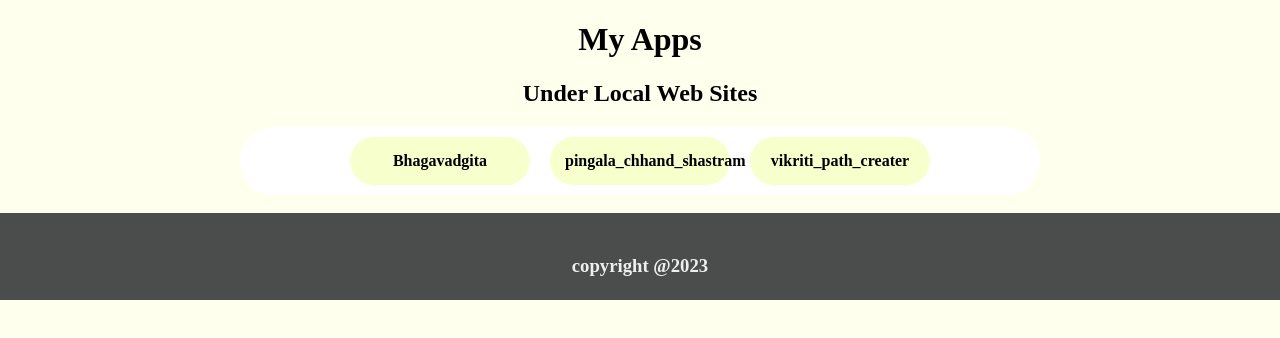
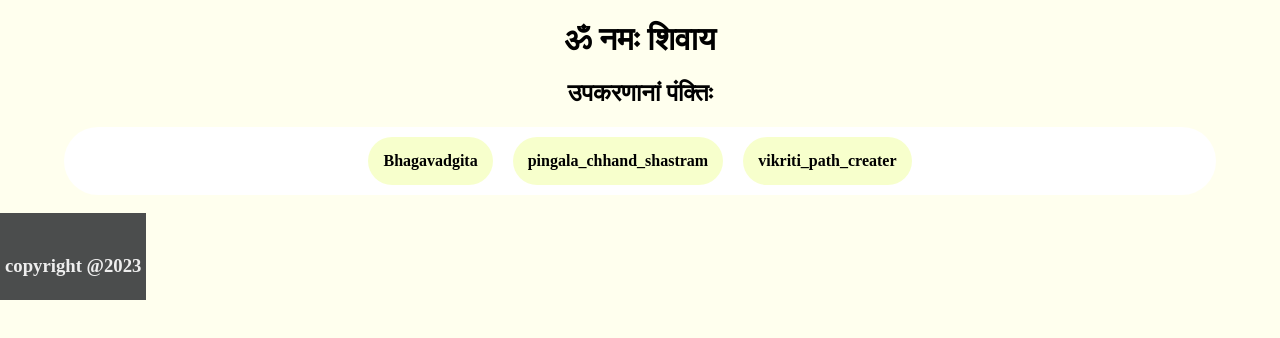
Before and after one commit to arshavak/home, a plain HTML site: page index.html in a window 1280 px wide. Drawn offline with Linux system fonts and the light colour scheme.

Commit message:
Update index.html

```diff
--- a/index.html
+++ b/index.html
@@ -31,19 +31,19 @@
         text-decoration: none;
         font-size: 16px;
         font-weight: 600;
-        width: 150px;
+        width: auto;
         border-radius: 37px;
     }
 #container{
     width: 90%;
     margin: auto;
     background-color: white;
-    max-width: 800px;
+    max-width: 1200px;
     border-radius: 37px;
 }
 .footer{
     background-color: #4b4d4d;
-    position: relative;
+    position: fixed;
     height: auto;
     margin-left:0px;
     margin-right:0px;
@@ -53,8 +53,8 @@
 }
 </style>
 <body>
-    <center><h1>My Apps</h1></center>
-    <center><h2>Under Local Web Sites</h2></center>
+    <center><h1>ॐ नमः शिवाय</h1></center>
+    <center><h2>उपकरणानां पंक्तिः</h2></center>
    <center><div id="container">
    </div></center>
    <br>
```
